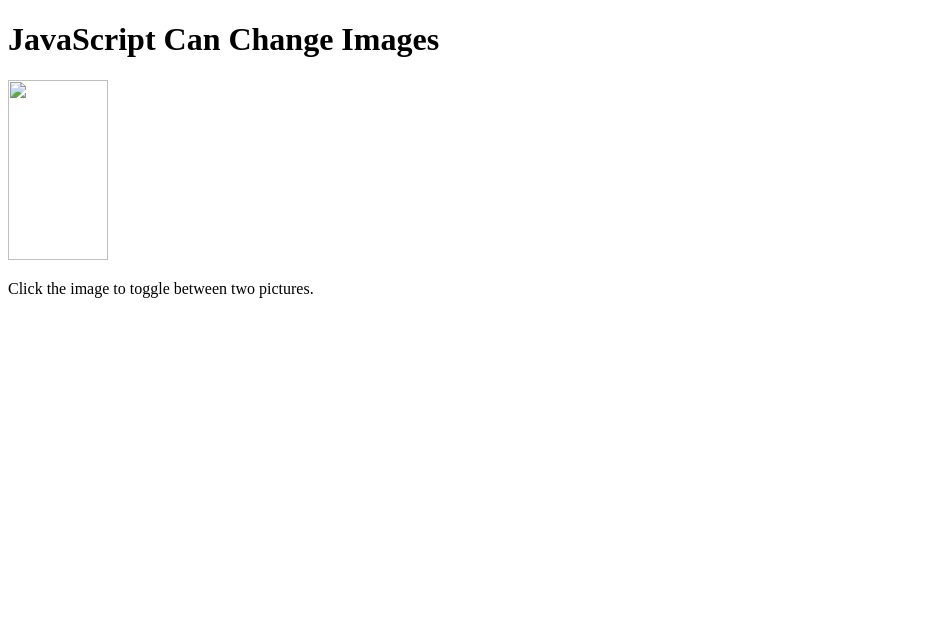
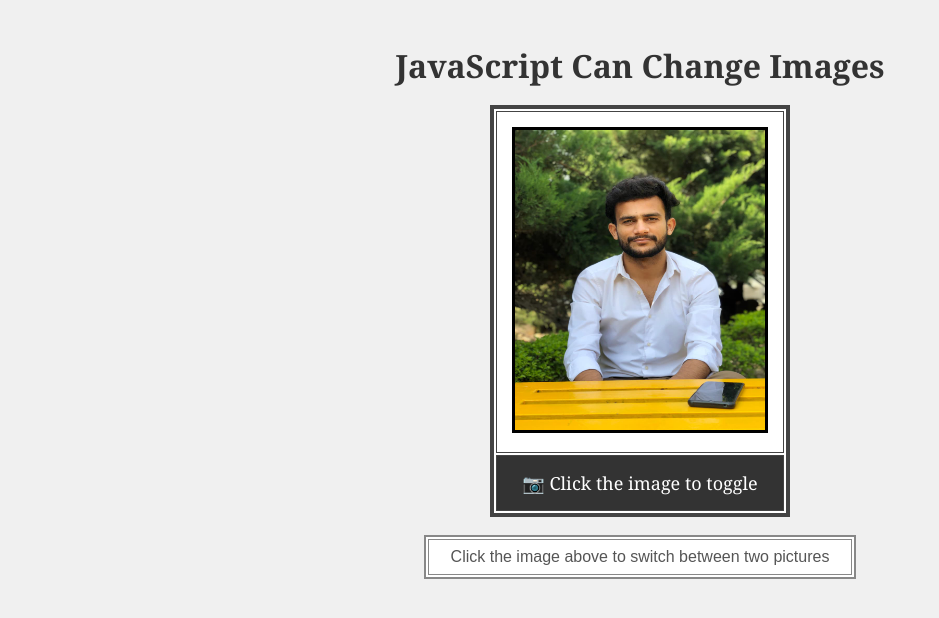
Before and after one commit to mqxod/quiz-2, a plain HTML site: page index.html in a window 1280 px wide. Shown: the whole page, without its empty margins (0-939 px from the left). Drawn offline with Linux system fonts and the light colour scheme.

Commit message:
Update index.html

```diff
--- a/index.html
+++ b/index.html
@@ -3,16 +3,55 @@
 <head>
   <title>JavaScript Can Change Images</title>
 </head>
-<body>
+<body bgcolor="#f0f0f0">
 
-<h1>JavaScript Can Change Images</h1>
+<br><br>
 
-<img id="myImage" onclick="changeImage()"
-     src="image1.jpg"
-     width="100" height="180"
-     style="cursor: pointer;">
+<center>
 
-<p>Click the image to toggle between two pictures.</p>
+  <font face="Georgia" size="6" color="#333333">
+    <b>JavaScript Can Change Images</b>
+  </font>
+
+  <br><br>
+
+  <table border="4" bordercolor="#444444" cellpadding="15" bgcolor="#ffffff">
+    <tr>
+      <td align="center">
+
+        <img id="myImage"
+             onclick="changeImage()"
+             src="image1.jpeg"
+             width="250"
+             height="300"
+             style="cursor:pointer;"
+             border="3"
+             alt="Click to change image">
+
+      </td>
+    </tr>
+    <tr>
+      <td align="center" bgcolor="#333333">
+        <font face="Georgia" size="4" color="#ffffff">
+          &#128247; Click the image to toggle
+        </font>
+      </td>
+    </tr>
+  </table>
+
+  <br>
+
+  <table border="2" bordercolor="#888888" cellpadding="8" bgcolor="#ffffff">
+    <tr>
+      <td>
+        <font face="Arial" size="3" color="#555555">
+          &nbsp;&nbsp; Click the image above to switch between two pictures &nbsp;&nbsp;
+        </font>
+      </td>
+    </tr>
+  </table>
+
+</center>
 
 <script>
   function changeImage() {
```
